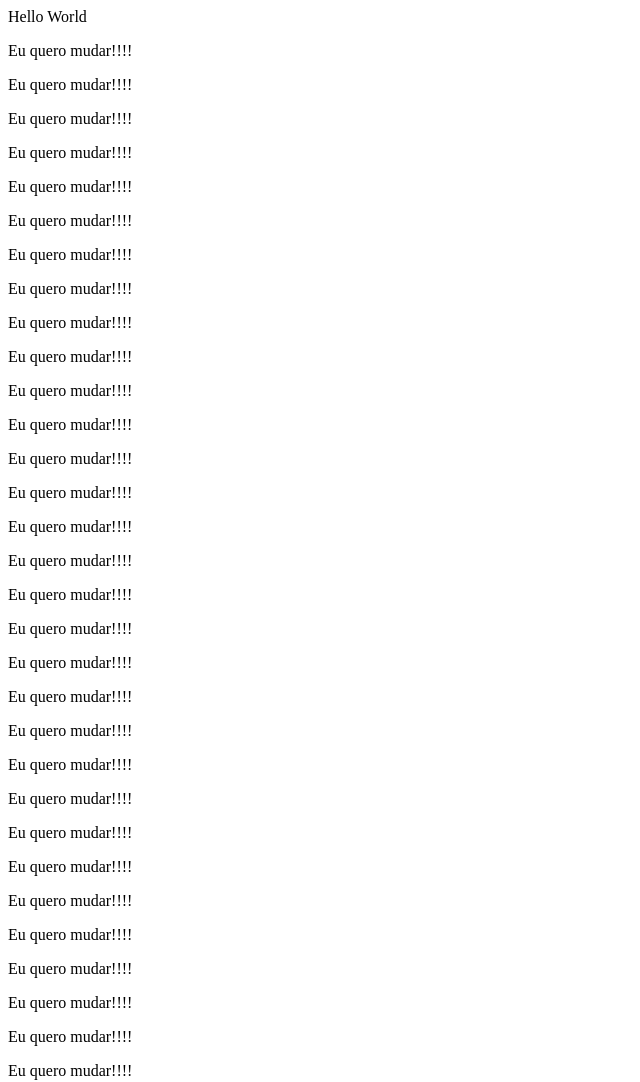
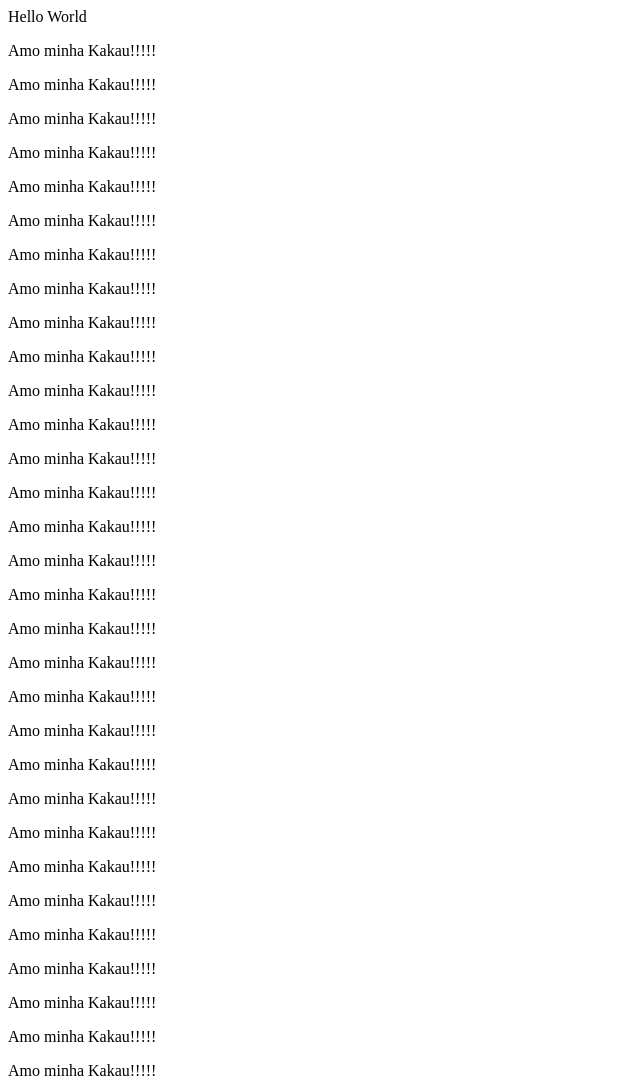
Before and after one commit to keven1406/testephp, a PHP site: page / in a window 1280 px wide. Shown: the top 1082 px of the page, without its empty margins (0-640 px from the left). Run offline with PHP 8.4, Linux system fonts and the light colour scheme.

Commit message:
Update index.php

```diff
--- a/index.php
+++ b/index.php
@@ -2,7 +2,7 @@
   echo "Hello World";
   $contador = 0;
   while ($contador < 1000){
-    echo "<p>Eu quero mudar!!!!</p>";
+    echo "<p>Amo minha Kakau!!!!!</p>";
       $contador = $contador + 1;
   }
 ?>
```
